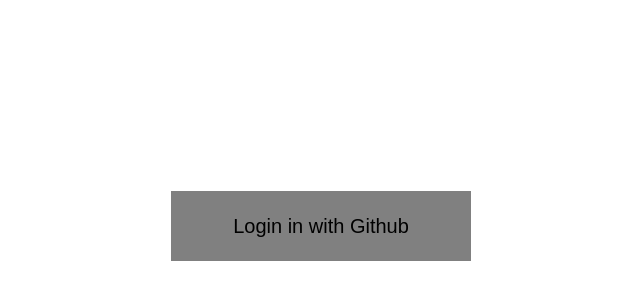
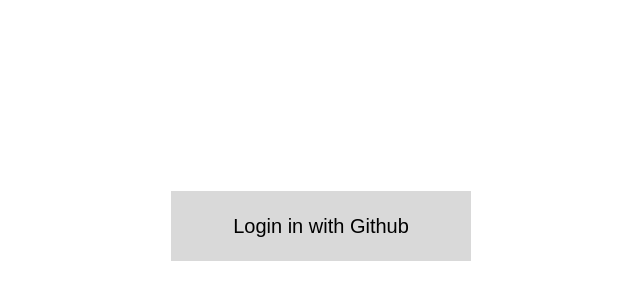
Before and after one commit to BestShin/bestshin_web, a React (Create React App) app: page / in a window 1280 px wide. Shown: the part 174-474 px from the top of the page, without its empty margins (319-959 px from the left). Built offline with nearby package versions, Linux system fonts and the light colour scheme; the HTML template or start-up script is replaced by a standard one.

Commit message:
MainPage -> LoginPage 수정 styling 파일 별도로 분리 [파일이름].style.ts theme color같이 global하게 쓸수있는 폴더 생성 (util 함수나 mixin같은거 추후 추가 예정)

```diff
--- a/src/App.tsx
+++ b/src/App.tsx
@@ -4,13 +4,13 @@
   Routes,
   Route,
 } from 'react-router-dom';
-import MainPage from './page/MainPage';
+import LoginPage from './page/LoginPage';
 
 function App(): ReactElement {
   return (
     <Router>
       <Routes>
-        <Route path='/' element={<MainPage/>}/>
+        <Route path='/' element={<LoginPage/>}/>
       </Routes>
     </Router>
   );
--- /dev/null
+++ b/src/page/LoginPage.style.ts
@@ -0,0 +1,17 @@
+import styled from '@emotion/styled';
+import { ThemeColor } from '../util/style';
+
+export const PageWrapper = styled.div`
+height: 100%;
+// TODO 최민우 | mixin처럼 함수화 하는 방법생각해보기
+display: flex;
+justify-content: center;
+align-items: center;
+`;
+
+export const LoginBtn = styled.button`
+width: 300px;
+height: 70px;
+background-color: ${ThemeColor.gray};
+font-size: 20px;
+`;
--- /dev/null
+++ b/src/page/LoginPage.tsx
@@ -0,0 +1,20 @@
+// TODO 최민우, 신동준, 김수민 | FC안에서 함수선언할 때 arrow function로 통일할 지 컨벤션 논의하기
+
+import React, { ReactElement } from 'react';
+import { PageWrapper, LoginBtn } from './LoginPage.style';
+
+function LoginPage(): ReactElement {
+  // todo 신동준 | 여기서 github API 관련 작업하기
+  const onClickLoginBtn = (): void => {
+    // todo 신동준 | 작업 후에 console 제거하기 (console은 eslint warning으로 설정)
+    console.log('Github Login Btn clicked');
+  };
+
+  return (
+    <PageWrapper >
+      <LoginBtn onClick={onClickLoginBtn}>Login in with Github</LoginBtn>
+    </PageWrapper>
+  );
+}
+
+export default LoginPage;
--- a/src/page/MainPage.tsx
+++ /dev/null
@@ -1,35 +0,0 @@
-// TODO 최민우, 신동준, 김수민 | FC안에서 함수선언할 때 arrow function로 통일할 지 컨벤션 논의하기
-// TODO 최민우 | styling만 따로 파일로 빼서 import 하기
-// TODO 공통적으로 많이쓰이는 theme color 변수화하기
-
-import React, { ReactElement } from 'react';
-import styled from '@emotion/styled';
-
-const PageWrapper = styled.div`
-  height: 100%;
-  display: flex;
-  justify-content: center;
-  align-items: center;
-`;
-
-const LoginBtn = styled.button`
-  width: 300px;
-  height: 70px;
-  background-color: gray;
-  font-size: 20px;
-`;
-
-function MainPage(): ReactElement {
-  // todo 신동준 | 여기서 github API 관련 작업하기
-  const onClickLoginBtn = (): void => {
-    console.log('Github Login Btn clicked');
-  };
-
-  return (
-    <PageWrapper >
-      <LoginBtn onClick={onClickLoginBtn}>Login in with Github</LoginBtn>
-    </PageWrapper>
-  );
-}
-
-export default MainPage;
--- /dev/null
+++ b/src/util/style.ts
@@ -0,0 +1,15 @@
+// 전역적으로 쓰이는 Theme Color 여기서 선언하고 변수처럼 쓰기
+import { css } from '@emotion/css';
+
+export const ThemeColor = {
+  gray: '#D9D9D9'
+};
+
+export const Styles = {
+  // eslint-disable-next-line @typescript-eslint/explicit-function-return-type
+  flex_center: css`
+    display: flex;
+    justify-content: center;
+    align-items: center;
+  `
+};
```
Also changed, not shown: .eslintrc.json.
